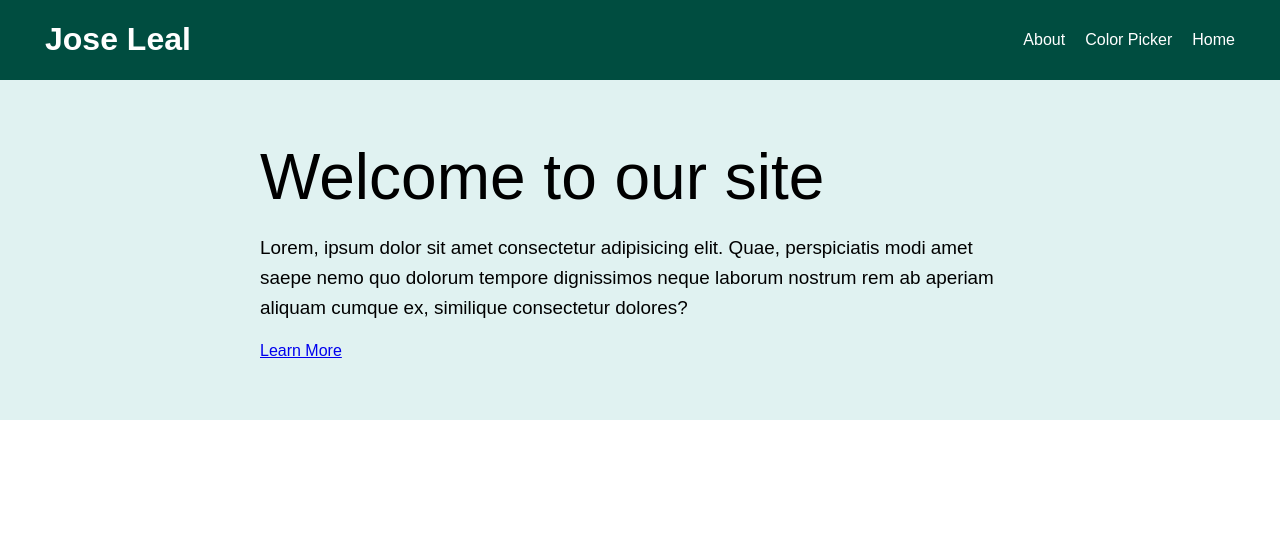
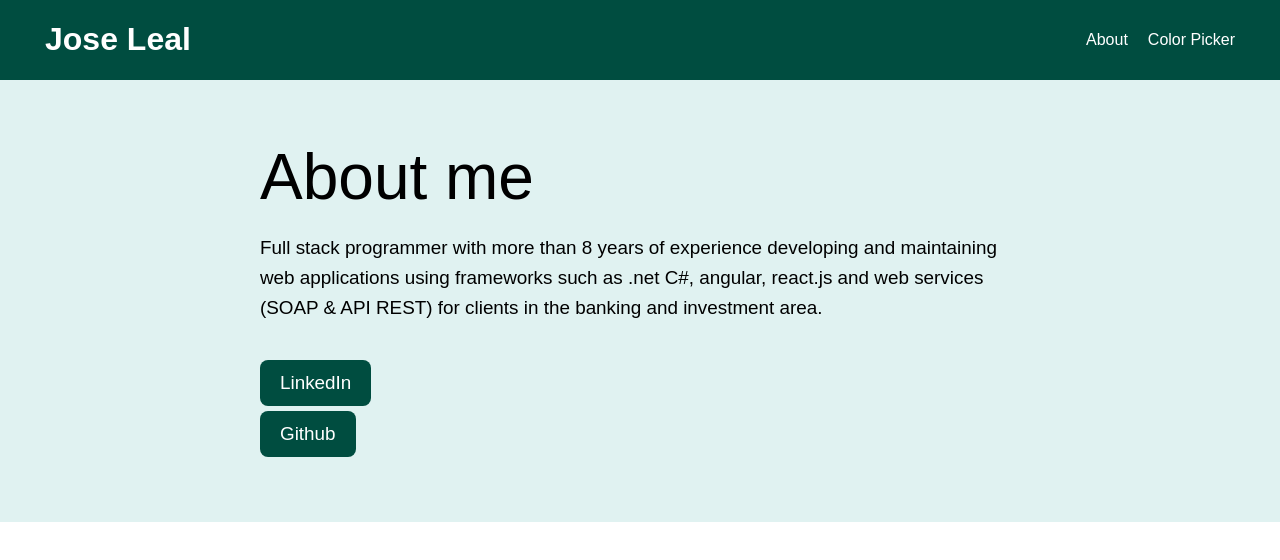
Before and after one commit to lealxh/react-color-picker, a React (Vite) app: page / in a window 1280 px wide. Shown: the top 560 px of the page. Built offline with nearby package versions, Linux system fonts and the light colour scheme.

Commit message:
Adding links to about me

```diff
--- a/src/App.css
+++ b/src/App.css
@@ -50,3 +50,14 @@ body {
   font-size: 1.18rem;
   line-height: 1.6;
 }
+
+.button {
+  margin-bottom: 5px;
+  background-color: #004d40;
+  color: #fff;
+  text-decoration: none;
+  padding: 12px 20px;
+  border-radius: 8px;
+  font-size: 1.18rem;
+  display: inline-block;
+}
--- a/src/App.jsx
+++ b/src/App.jsx
@@ -4,7 +4,6 @@ import { BrowserRouter, Route, Routes } from "react-router-dom"
 
 import About from "./components/About"
 import ColorPicker from "./components/ColorPicker"
-import Home from "./components/Home"
 import NavBar from "./components/NavBar"
 
 function App() {
@@ -14,8 +13,7 @@ function App() {
       <div className="hero">
         <div className="hero-inner">
           <Routes>
-            <Route exact path="/" element={<Home />}></Route>
-            <Route path="/Home" element={<Home />}></Route>
+            <Route exact path="/" element={<About />}></Route>
             <Route path="/About" element={<About />}></Route>
             <Route path="/ColorPicker" element={<ColorPicker selectedColor={"white"} Colors={["#ff1744", "#d500f9", "#00b0ff", "#00e676", "#ffea00"]} />}></Route>
           </Routes>
--- a/src/components/About.jsx
+++ b/src/components/About.jsx
@@ -4,7 +4,15 @@ function About() {
   return (
     <>
       <h1>About me</h1>
-      <p>Lorem ipsum dolor sit amet, consectetur adipisicing elit. Ullam quia alias distinctio consequuntur saepe hic voluptates quasi reiciendis sunt labore, officia molestias repudiandae obcaecati corrupti porro commodi quae iure quaerat!</p>
+      <p>Full stack programmer with more than 8 years of experience developing and maintaining web applications using frameworks such as .net C#, angular, react.js and web services (SOAP & API REST) for clients in the banking and investment area.</p>
+      <br />
+      <a target={"_blank"} className="button" href="https://www.linkedin.com/in/jose-gregorio-leal-sanchez/?locale=en_US">
+        LinkedIn
+      </a>
+      <br />
+      <a target={"_blank"} className="button" href="https://github.com/lealxh/">
+        Github
+      </a>
     </>
   )
 }
--- a/src/components/Home.jsx
+++ /dev/null
@@ -1,15 +0,0 @@
-import React, { useEffect } from "react"
-
-function Home() {
-  return (
-    <>
-      <h1> Welcome to our site</h1>
-      <p>Lorem, ipsum dolor sit amet consectetur adipisicing elit. Quae, perspiciatis modi amet saepe nemo quo dolorum tempore dignissimos neque laborum nostrum rem ab aperiam aliquam cumque ex, similique consectetur dolores?</p>
-      <a href="#" className="button">
-        Learn More
-      </a>
-    </>
-  )
-}
-
-export default Home
--- a/src/components/NavBar.jsx
+++ b/src/components/NavBar.jsx
@@ -12,9 +12,6 @@ function NavBar() {
         <li>
           <Link to="/ColorPicker">Color Picker</Link>
         </li>
-        <li>
-          <Link to="/Home">Home</Link>
-        </li>
       </ul>
     </div>
   )
```
